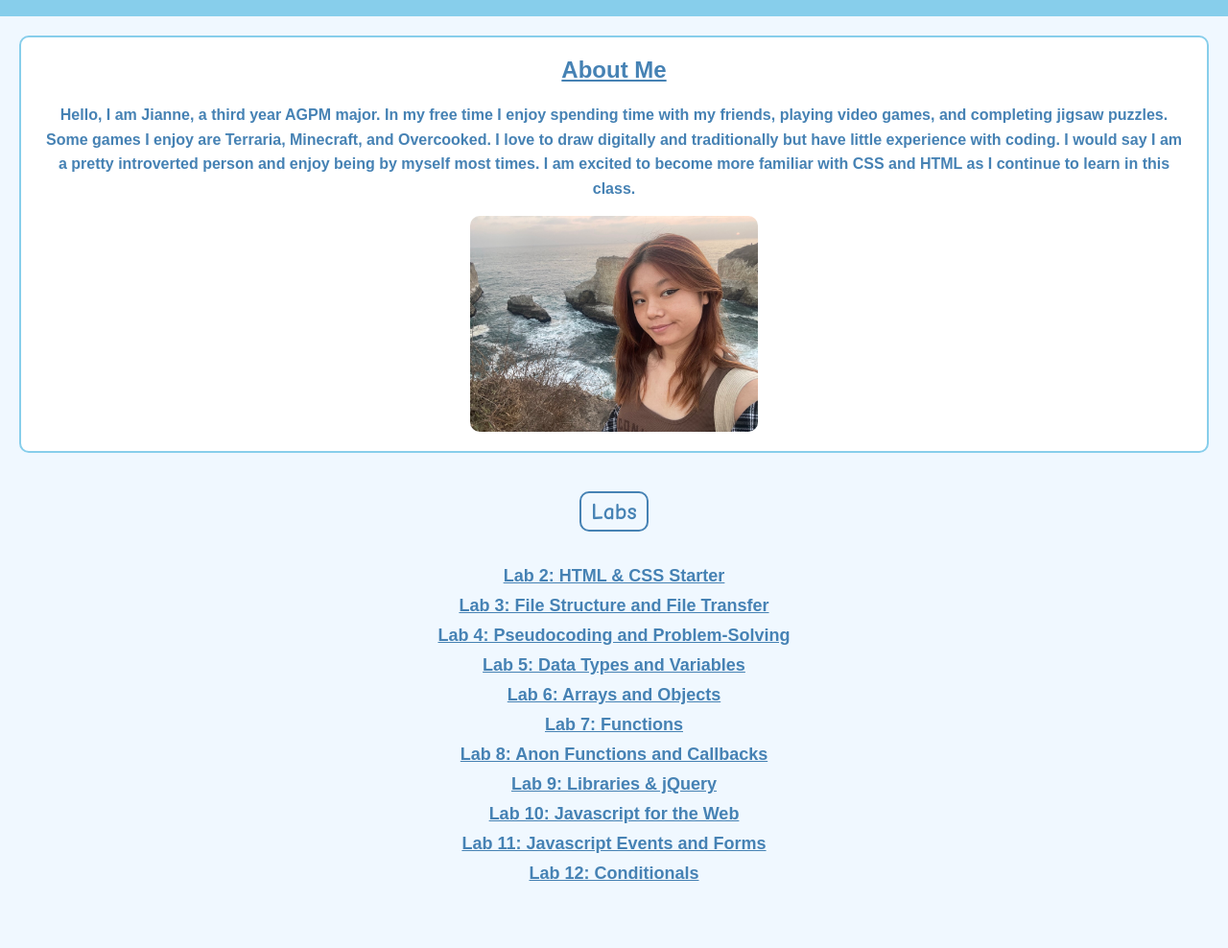
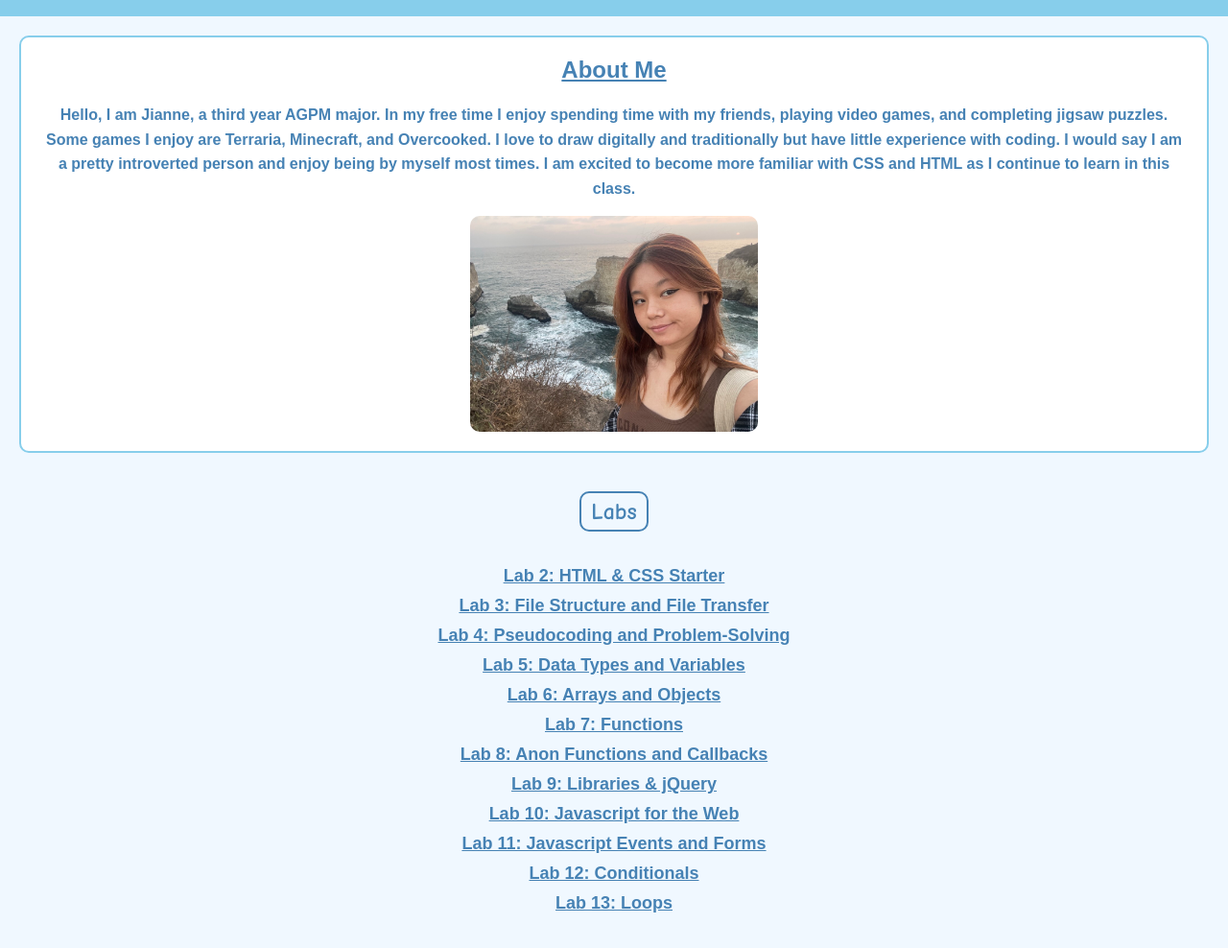
Before and after one commit to Inarhis/art101, a plain HTML site: page index.html in a window 1280 px wide. Shown: the part 88-1076 px from the top of the page at 96% size. Before the commit the page ends 1045 px from the top, so only its background shows below. Drawn offline with Linux system fonts and the light colour scheme.

Commit message:
Update index.html

```diff
--- a/index.html
+++ b/index.html
@@ -32,6 +32,7 @@
                 <li><a href="lab10/index.html">Lab 10: Javascript for the Web</a></li>
                 <li><a href="lab11/index.html">Lab 11: Javascript Events and Forms</a></li>
                 <li><a href="lab12/index.html">Lab 12: Conditionals</a></li>
+                <li><a href="lab13/index.html">Lab 13: Loops</a></li>
             </ul>
         </div>
     </main>
```
